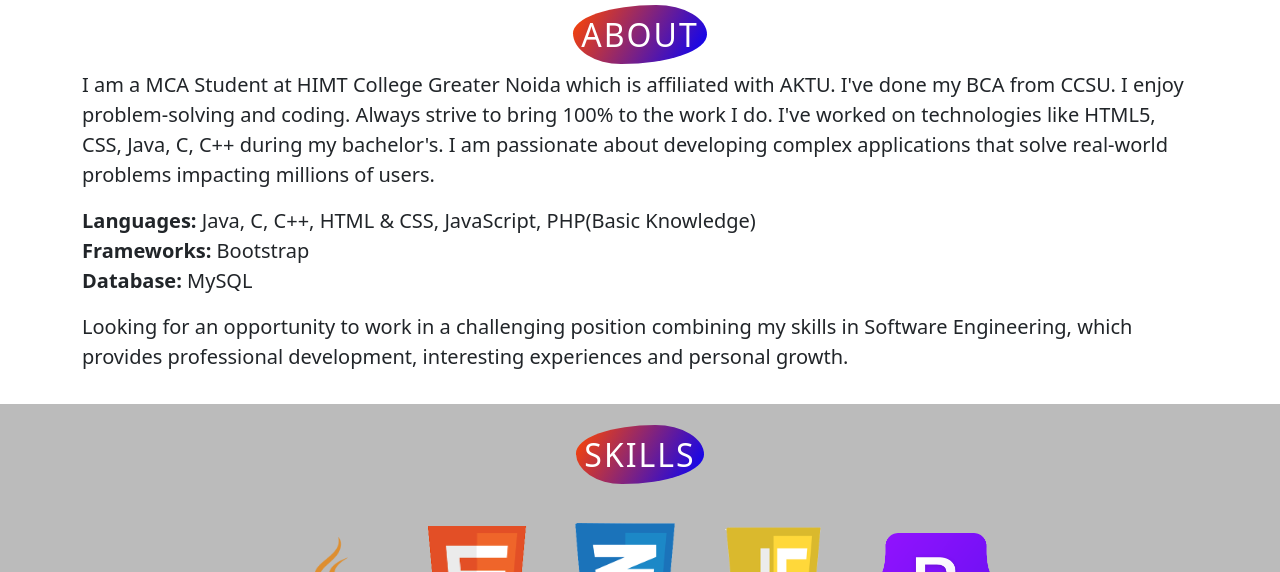
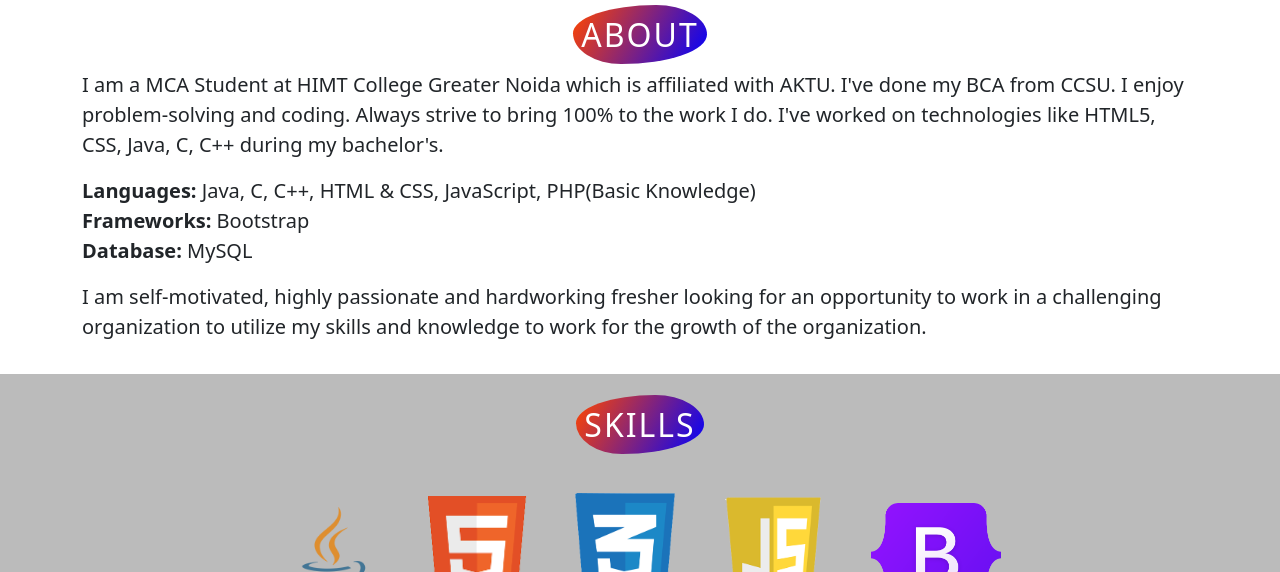
Before and after one commit to Prince-Attrish/Portfolio, a plain HTML site: page about.html in a window 1280 px wide. Shown: the part 816-1388 px from the top of the page. Drawn offline with nearby package versions, Linux system fonts and the light colour scheme; files whose address does not match are found by name.

Commit message:
updated about text

```diff
--- a/about.html
+++ b/about.html
@@ -75,11 +75,11 @@
     <section class="p-3">
         <div class="container" id="about">
             <h2 class="my-3 text-center"><span class="myheading p-2">About</span></h2>
-            <p class="text-start fs-5">I am a MCA Student at HIMT College Greater Noida which is affiliated with AKTU. I've done my BCA from CCSU. I enjoy problem-solving and coding. Always strive to bring 100% to the work I do. I've worked on technologies like HTML5, CSS, Java, C, C++ during my bachelor's. I am passionate about developing complex applications that solve real-world problems impacting millions of users.</p>
+            <p class="text-start fs-5">I am a MCA Student at HIMT College Greater Noida which is affiliated with AKTU. I've done my BCA from CCSU. I enjoy problem-solving and coding. Always strive to bring 100% to the work I do. I've worked on technologies like HTML5, CSS, Java, C, C++ during my bachelor's.</p>
             <p class="mb-0 fs-5"><strong>Languages:</strong> Java, C, C++, HTML & CSS, JavaScript, PHP(Basic Knowledge)</p>
             <p class="mb-0 fs-5"><strong>Frameworks:</strong> Bootstrap</p>
             <p class="fs-5"><strong>Database:</strong> MySQL</p>
-            <p class="text-start fs-5">Looking for an opportunity to work in a challenging position combining my skills in Software Engineering, which provides professional development, interesting experiences and personal growth.</p>
+            <p class="text-start fs-5">I am self-motivated, highly passionate and hardworking fresher looking for an opportunity to work in a challenging organization to utilize my skills and knowledge to work for the growth of the organization.</p>
         </div>
     </section>
 
```
